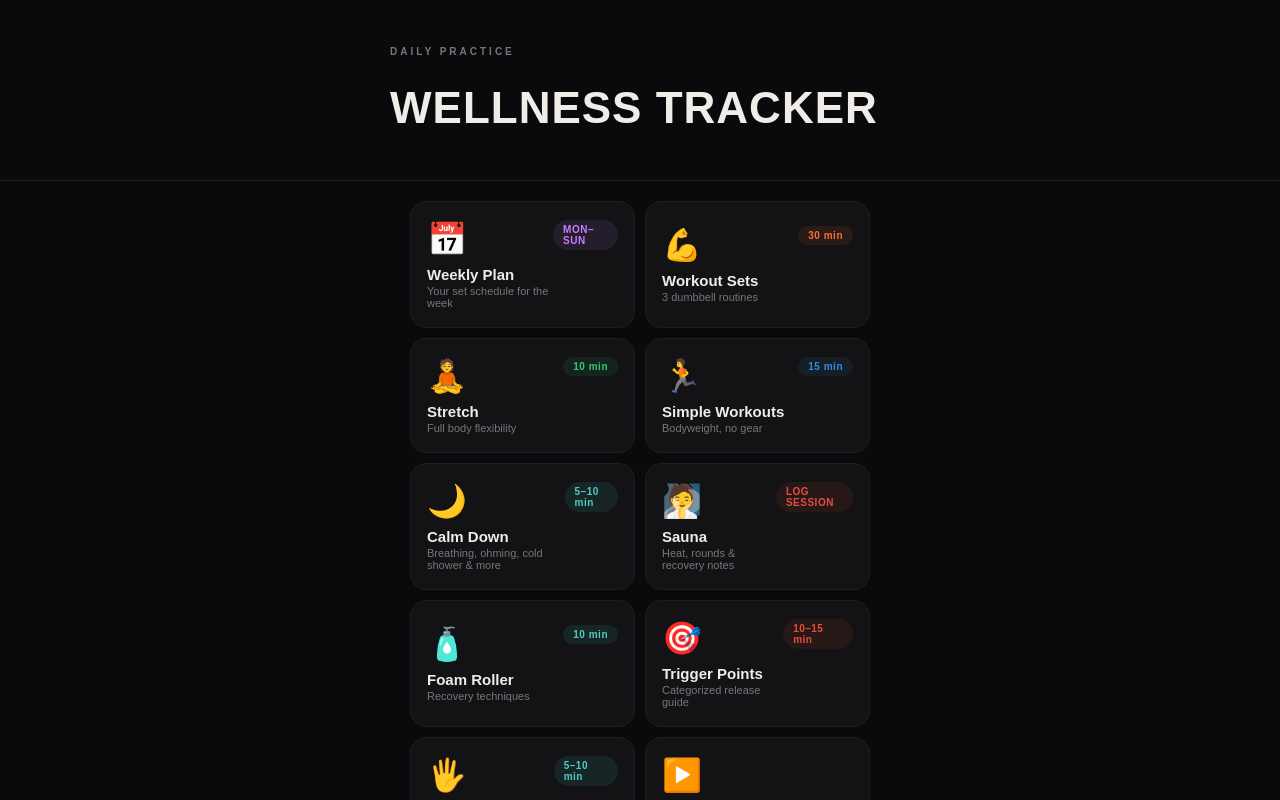
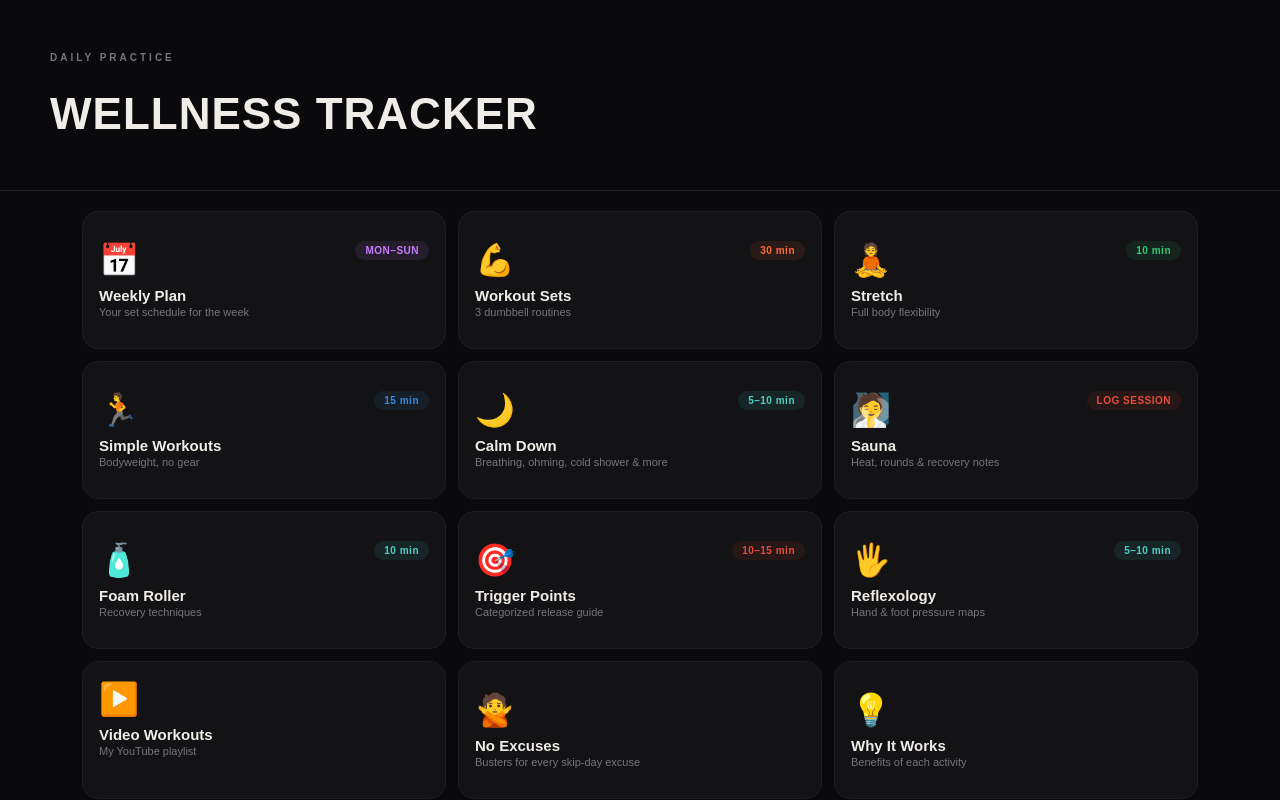
Before and after one commit to classical91/workout-tracker, a React (Vite) app: page / in a window 1280 px wide. Shown: the top 800 px of the page. Built offline with nearby package versions, Linux system fonts and the light colour scheme.

Commit message:
Expand home dashboard for desktop

```diff
--- a/src/screens/HomeScreen.jsx
+++ b/src/screens/HomeScreen.jsx
@@ -18,13 +18,14 @@ export function HomeScreen({ onNavigate, onStartTimer, dailyFocuses = [] }) {
       }}
     >
       <div
+        className="home-header"
         style={{
           padding: "36px 20px 20px",
           borderBottom: `1px solid ${T.border}`,
           marginBottom: 20,
         }}
       >
-        <div style={{ maxWidth: 500, margin: "0 auto" }}>
+        <div className="home-header-inner" style={{ maxWidth: 500, margin: "0 auto" }}>
           <p
             style={{
               fontSize: 10,
@@ -41,7 +42,10 @@ export function HomeScreen({ onNavigate, onStartTimer, dailyFocuses = [] }) {
           </h1>
         </div>
       </div>
-      <div style={{ maxWidth: 500, margin: "0 auto", padding: "0 20px" }}>
+      <div
+        className="home-content"
+        style={{ maxWidth: 500, margin: "0 auto", padding: "0 20px" }}
+      >
         {dailyFocuses.length > 0 && (
           <div
             aria-label={dailyFocuses.length === 1 ? "Today's focus" : "Today's focuses"}
@@ -98,7 +102,10 @@ export function HomeScreen({ onNavigate, onStartTimer, dailyFocuses = [] }) {
             })}
           </div>
         )}
-        <div style={{ display: "grid", gridTemplateColumns: "1fr 1fr", gap: 10 }}>
+        <div
+          className="home-activity-grid"
+          style={{ display: "grid", gridTemplateColumns: "1fr 1fr", gap: 10 }}
+        >
           {activities.map((a) => (
             <ActivityCard key={a.id} activity={a} onSelect={onNavigate} />
           ))}
```
